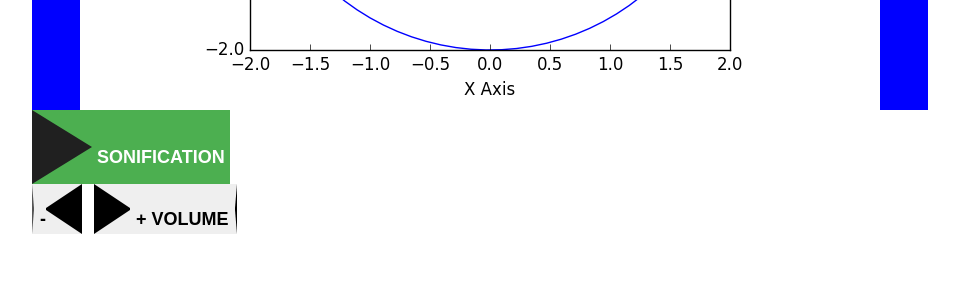
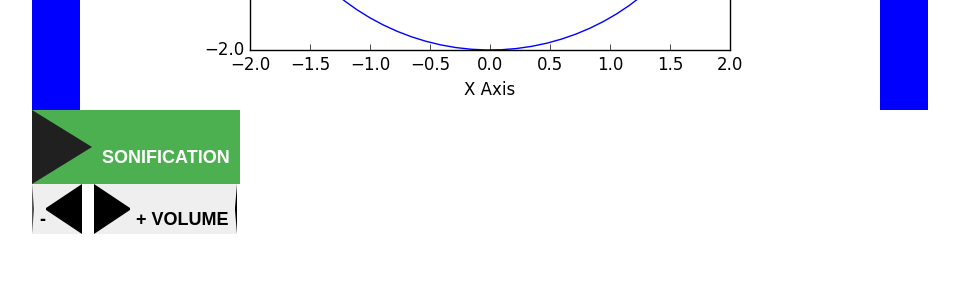
Before and after one commit to rbobkoskie3/rbobkoskie3.github.io, a Jekyll site: the page built from fixes/index.html, in a window 1280 px wide. Shown: the part 891-1182 px from the top of the page, without its empty margins (160-1119 px from the left). Built offline with Jekyll 4.4.1, drawn with Linux system fonts in a browser that asks for light colours.

Commit message:
Add files via upload

```diff
--- a/fixes/index.html
+++ b/fixes/index.html
@@ -102,12 +102,12 @@ title: Math, Sonification, Plots
             text-align: left;
             font-size: 18px;
             font-weight: bold;
-            padding: 0px 5px;
+            padding: 0px 10px;
             margin-right:16px;
             // background: transparent;
             box-sizing: border-box;
             // width: 74px;
-            width: 76;
+            width: 74;
             height: 74px;
 
             // transition: 100ms all ease;
@@ -125,12 +125,12 @@ title: Math, Sonification, Plots
             text-align: left;
             font-size: 18px;
             font-weight: bold;
-            padding: 0px 5px;
+            padding: 0px 10px;
             margin-right:16px;
             // background: transparent;
             box-sizing: border-box;
             // width: 74px;
-            width: 76;
+            width: 74;
             height: 74px;
 
             // transition: 100ms all ease;
```
